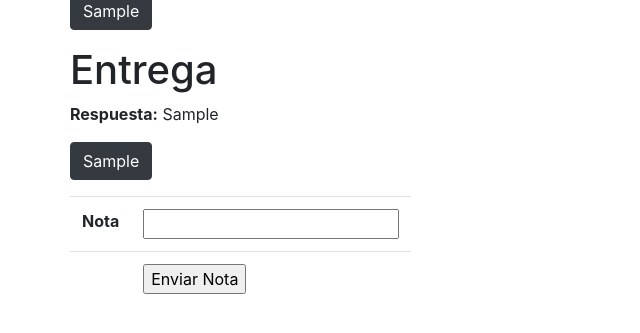
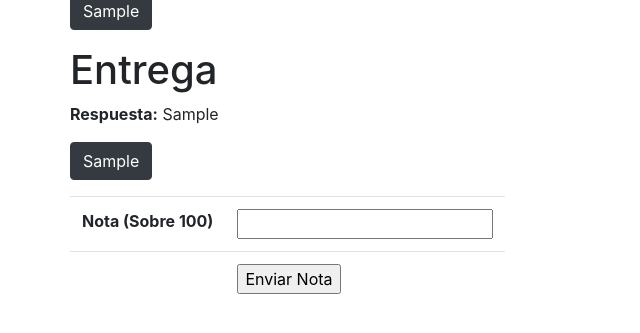
Before and after one commit to Polo123456789/PracticaSupervisada, a Flask app: page /calificar/1 in a window 1280 px wide. Shown: the part 206-539 px from the top of the page, without its empty margins (0-640 px from the left). Run offline with Flask 2, Linux system fonts and the light colour scheme; the visitor is signed in with stand-in values (Sample User, id 1); tables that the repository leaves empty hold one stand-in row (values such as "Sample post"); lists and menus that the app fills with data are empty; some libraries are stand-ins or nearby versions.

Commit message:
Nota en la calificaicon de las tareas

```diff
--- a/templates/calificarTarea.html
+++ b/templates/calificarTarea.html
@@ -35,7 +35,7 @@
         <form action="/calificar/{{ entrega.Id }}" method="POST">
             <table class="table">
                 <tr>
-                    <th>Nota</th>
+                    <th>Nota (Sobre 100)</th>
                     <th><input type="number" name="nota" required></th>
                 </tr>
                 <tr>
```
